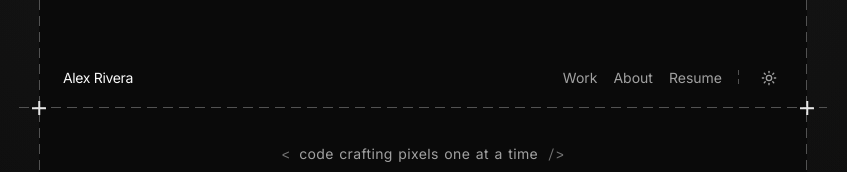
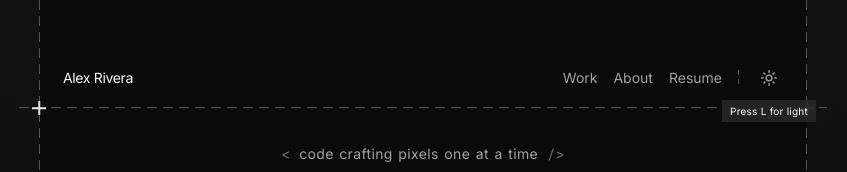
Before and after one commit to yashanand167/folio-os, a Next.js app: page /templates in a window 1280 px wide. Both pictures are taken after a click on the button 986 px from the left and 78 px from the top of the page. Shown: the top 172 px of the page, without its empty margins (217-1064 px from the left). Built offline with nearby package versions, Linux system fonts and the light colour scheme.

Commit message:
feat: add logo

```diff
--- a/components/header.tsx
+++ b/components/header.tsx
@@ -1,5 +1,6 @@
 import type { ReactNode } from "react";
 import Link from "next/link";
+import Image from "next/image";
 
 import { AuthDialog } from "@/components/customs/auth-dialog";
 import { CornerStrokes } from "@/components/corner-strokes";
@@ -11,10 +12,11 @@ export function Header({ end }: { end?: ReactNode }) {
       <div className="pointer-events-auto mx-auto max-w-6xl px-3 pt-3 sm:px-4 sm:pt-4">
         <div className="relative flex items-center justify-between bg-neutral-100/80 px-4 py-3 text-black backdrop-blur-xl sm:px-6 sm:py-3.5 dark:bg-neutral-800/80 dark:text-white">
           <CornerStrokes className="border-black dark:border-white" />
-          <Link href="/" className="text-sm tracking-tight">
+          <Link href="/" className="flex items-center gap-2 text-sm text-blue-400 tracking-tight">
+          <Image src="/FolioOS.png" alt="Folio OS" width={40} height={40} />
             Folio OS
           </Link>
-          <div className="flex items-center gap-4 text-sm sm:gap-5">
+          <div className="flex items-center gap-4 text-sm font-medium sm:gap-5">
             <ThemeToggle />
             <span className="h-4 w-px bg-black/40 dark:bg-white/40" />
             {end ?? (
--- a/components/theme-toggle.tsx
+++ b/components/theme-toggle.tsx
@@ -2,10 +2,21 @@
 
 import { useEffect, useState } from "react";
 import { Moon, Sun } from "lucide-react";
+import { motion } from "motion/react";
 import { useTheme } from "next-themes";
 
 import { playSwitchOff } from "@/lib/switch-off";
 import { playSwitchOn } from "@/lib/switch-on";
+
+const hint = {
+  rest: { opacity: 0, y: 6, scale: 0.96 },
+  hover: {
+    opacity: 1,
+    y: 0,
+    scale: 1,
+    transition: { duration: 0.2, ease: [0.22, 1, 0.36, 1] as const },
+  },
+};
 
 export function ThemeToggle() {
   const { resolvedTheme, setTheme } = useTheme();
@@ -28,10 +39,17 @@ export function ThemeToggle() {
   const isDark = resolvedTheme === "dark";
 
   return (
-    <button
+    <motion.div
+      className="relative flex items-center justify-center"
+      initial="rest"
+      whileHover="hover"
+    >
+      <motion.button
         type="button"
         className="inline-flex size-7 items-center justify-center"
         aria-label={isDark ? "Switch to light theme" : "Switch to dark theme"}
+        whileHover={{ scale: 1.08 }}
+        whileTap={{ scale: 0.94 }}
         onClick={() => {
           if (isDark) {
             playSwitchOn();
@@ -43,6 +61,13 @@ export function ThemeToggle() {
         }}
       >
         {isDark ? <Sun className="size-4" /> : <Moon className="size-4" />}
-    </button>
+      </motion.button>
+      <motion.span
+        variants={hint}
+        className="pointer-events-none absolute top-full left-1/2 z-50 mt-2 -translate-x-1/2 whitespace-nowrap bg-neutral-100/90 px-2 py-1 text-[10px] tracking-wide text-black backdrop-blur-sm dark:bg-neutral-800/90 dark:text-white"
+      >
+        {isDark ? "Press L for light" : "Press D for dark"}
+      </motion.span>
+    </motion.div>
   );
 }
```
Also changed, not shown: public/FolioOS.png (added). Lines whose indentation alone changed are shown as unchanged.
